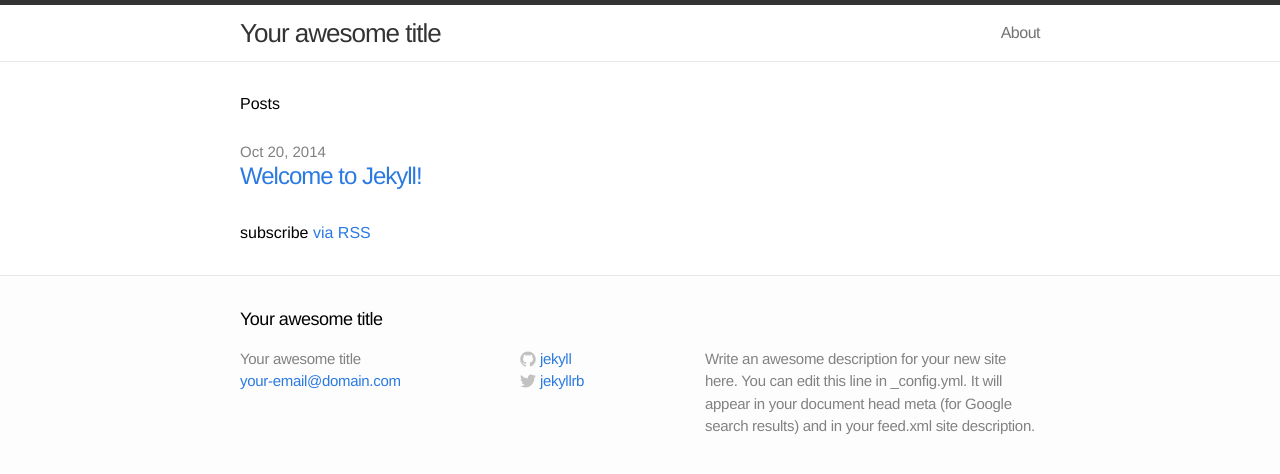
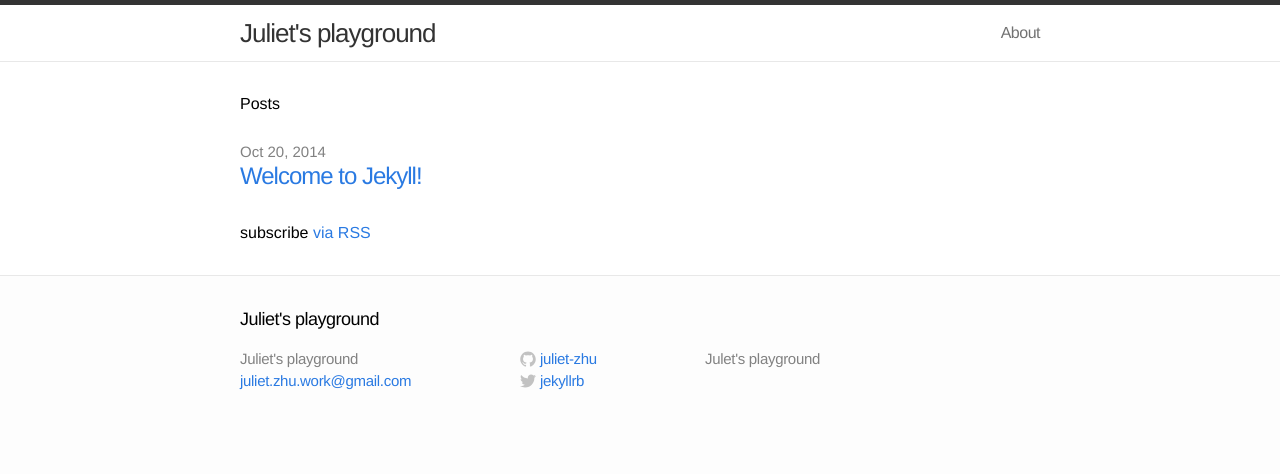
Before and after one commit to juliet-zhu/juliet-zhu.github.io, a Jekyll site: the page built from index.html, in a window 1280 px wide. Shown: the top 474 px of the page. Built offline with Jekyll 4.4.1, drawn with Linux system fonts in a browser that asks for light colours.

Commit message:
basic config.

```diff
--- a/_config.yml
+++ b/_config.yml
@@ -1,11 +1,11 @@
 # Site settings
-title: Your awesome title
-email: your-email@domain.com
-description: "Write an awesome description for your new site here. You can edit this line in _config.yml. It will appear in your document head meta (for Google search results) and in your feed.xml site description."
+title: Juliet's playground
+email: juliet.zhu.work@gmail.com
+description: "Julet's playground"
 baseurl: ""
 url: "http://yourdomain.com"
 twitter_username: jekyllrb
-github_username:  jekyll
+github_username:  juliet-zhu
 
 # Build settings
 markdown: kramdown
```
Also changed, not shown: 1 other file.
